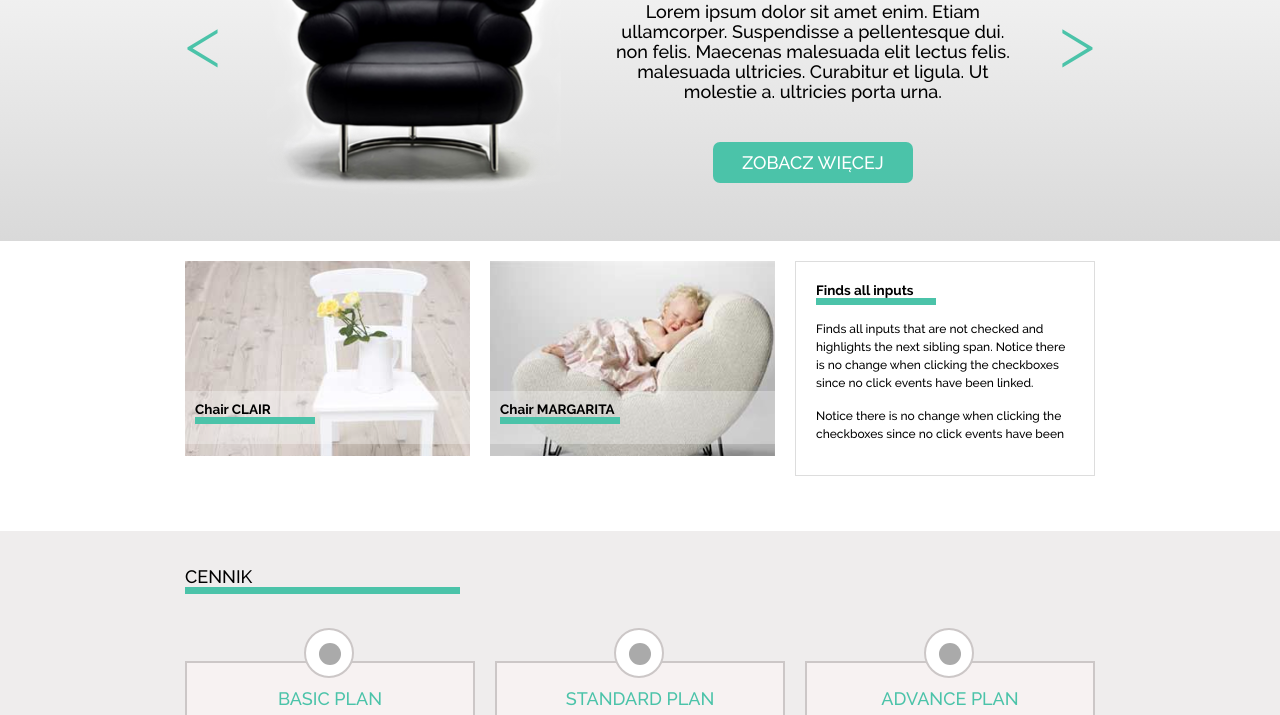
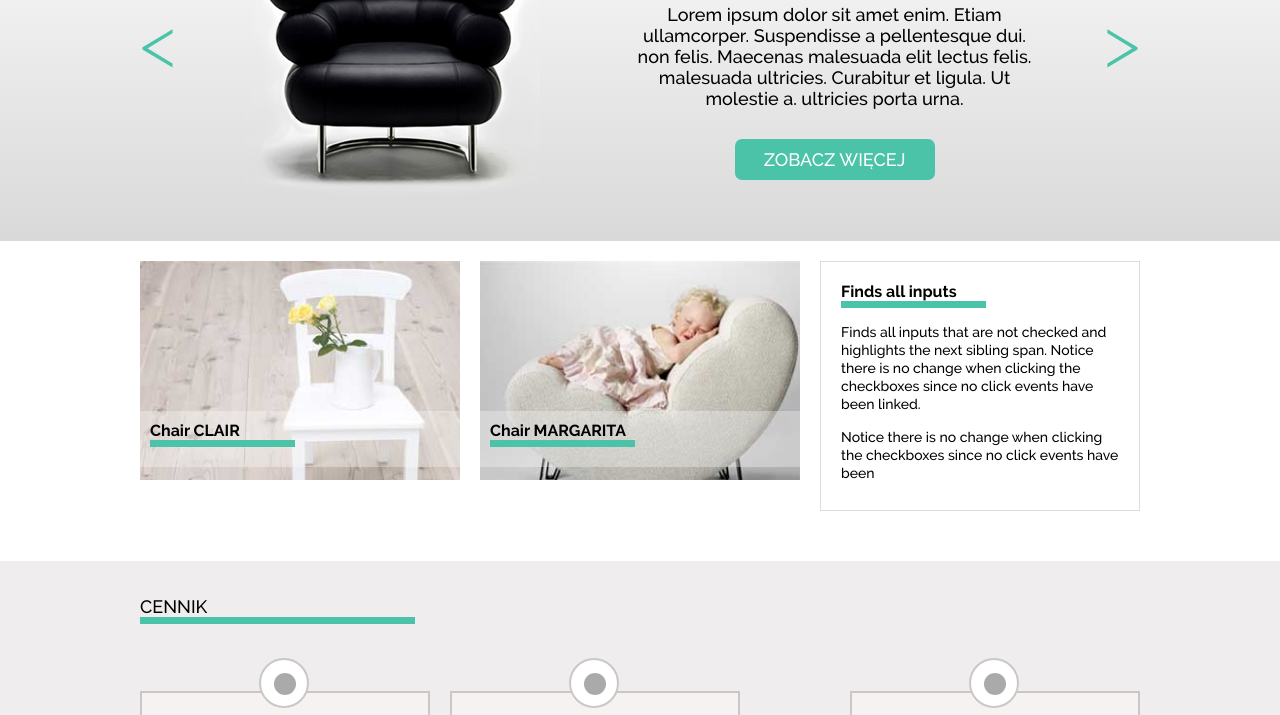
Before and after one commit to maciejken/sitonchair, a website: page index.html in a window 1280 px wide. Shown: the part 203-918 px from the top of the page. Drawn offline with Linux system fonts and the light colour scheme.

Commit message:
better & more flexible #section2

```diff
--- a/index.html
+++ b/index.html
@@ -46,21 +46,17 @@
        </div>
    </section>
    <section id="section2">
-       <div class="container clearfix">
-           <div id="chairclair">
-               <figure>
+       <div class="container">
+           <figure id="chairclair">
                <figcaption>
                    <div>Chair CLAIR</div>
                 </figcaption>
                <img src="assets/sitonchair/images/box1_img.jpg" alt="Chair CLAIR">
            </figure>
-           </div>
-           <div id="chairmarg">
-               <figure>
+           <figure id="chairmarg">
                <figcaption><div>Chair MARGARITA</div></figcaption>
                <img src="assets/sitonchair/images/box2_img.jpg" alt="Chair MARGARITA">
            </figure>
-           </div>
            <div id="findsall">
                <div>Finds all inputs</div>
                <p>
--- a/sass/partials/_section1.sass
+++ b/sass/partials/_section1.sass
@@ -35,7 +35,7 @@
 
 
     .image
-        width: 30rem
+        width: 32rem
         height: 35rem
 
     // background-image: url('../images/black_chair.png')
@@ -53,13 +53,14 @@
         li.visible
             display: block
             float: left
-            width: 469px
-            height: 337px
+            width: 32rem
+            height: 35rem
             overflow: hidden
 
             img
                 position: relative
                 left: -9rem
+                max-width: none
                 @include unselectable
 
 
@@ -67,6 +68,7 @@
         @include display(flex)
         flex-direction: column
         justify-content: center
+        align-items: center
         text-align: center
         width: 40rem
         height: 35rem
@@ -75,8 +77,8 @@
 
 
     .text h1
-        font-size: 36px
-        margin: 5px
+        font-size: 3.6rem
+        // margin: 0 0 1rem
         @include unselectable
 
 
@@ -86,22 +88,21 @@
 
 
     .text p
-        margin: 20px 0 20px
+        margin: 2rem 0
         font-size: 1.8rem
-        line-height: 20px
+        // line-height: 2rem
 
 
     .text a
         display: block
-        margin: 50px
-        width: 200px
-        margin: 20px auto
+        width: 20rem
+        margin: 1rem
         color: white
-        font-size: 18px
+        font-size: 1.8rem
         background-color: #4BC3A9
         text-decoration: none
-        padding: 10px 20px
-        border-radius: 7px
+        padding: 1rem 2rem
+        border-radius: 0.7rem
 
     .text a:hover
         background-color: #2F8E83
--- a/sass/partials/_section2.sass
+++ b/sass/partials/_section2.sass
@@ -1,54 +1,59 @@
 #section2
     background-color: #fff
-    height: 290px
+    height: 32rem
+
+    .container
+        @include display(flex)
+        justify-content: space-between
 
 
-#chairclair, #chairmarg
-    margin: 20px 0 0 0
-    float: left
-    position: relative
-    margin-right: 20px
+    #chairclair, #chairmarg
+        position: relative
+        // margin-right: 2rem
 
 
-
-#chairclair img, #chairmarg img
-    width: 285px
+    // #chairclair img, #chairmarg img
+    //     width: 28.5rem
 
 
-#chairclair div, #chairmarg div, #findsall div
-    font-family: ralewaybold
-    color: #000
-    border-bottom: 7px solid #4BC3A9
-    font-size: 13.5px
-    width: 120px
-    padding: 0 5px 0 0
-
-figure
-    figcaption
-        position: absolute
-        display: block
-        width: 285px
-        background-color: rgba(255,255,255,.3)
-        top: 130px
-        padding: 10px 10px 20px 10px
-
-    &:hover
-        figcaption
-            display: none
+    #chairclair, #chairmarg, #findsall
+        width: 32rem
+        margin: 2rem 0
 
 
-#findsall
-    margin: 20px 0 20px 0
-    float: right
-    border: 1.5px solid #ddd
-    width: 300px
-    height: 215px
-    padding: 20px
-    text-align: left
+        div
+            font-family: ralewaybold
+            color: #000
+            border-bottom: 0.7rem solid #4BC3A9
+            font-size: 1.6rem
+            width: 14.5rem
+            padding: 0 0.5rem 0 0
+
+    figure
+        figcaption
+            position: absolute
+            display: block
+            width: 100%
+            background-color: rgba(255,255,255,.3)
+            top: 15rem
+            padding: 1rem 1rem 2rem
+
+        &:hover
+            figcaption
+                display: none
 
 
-#findsall p
-    padding: 0
-    margin: 15px 0 15px
-    font-size: 12px
-    line-height: 18px
+    #findsall
+        margin: 2rem 0 2rem 0
+        float: right
+        border: 1px solid #ddd
+        // width: 30rem
+        height: 25rem
+        padding: 2rem
+        text-align: left
+
+        p
+            padding: 0
+            margin: 1.5rem 0
+            font-size: 1.4rem
+            line-height: 1.8rem
--- a/sass/style.sass
+++ b/sass/style.sass
@@ -17,7 +17,7 @@ html
 
     .container
         margin: 0 auto
-        width: 91rem
+        width: $tablet
 
 
 @media screen and (min-width: $tablet)
```
Also changed, not shown: assets/sitonchair/style.css. Lines whose indentation alone changed are shown as unchanged.
